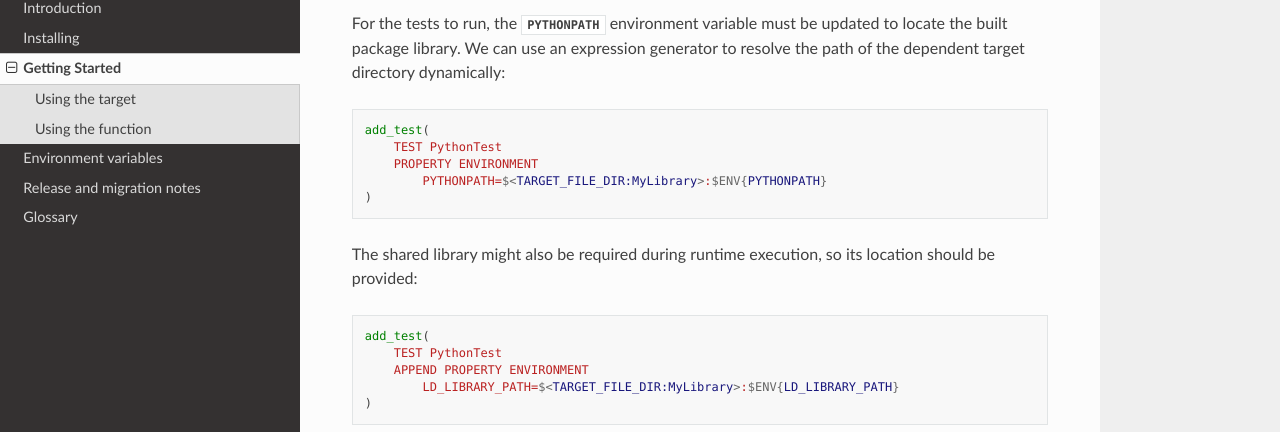
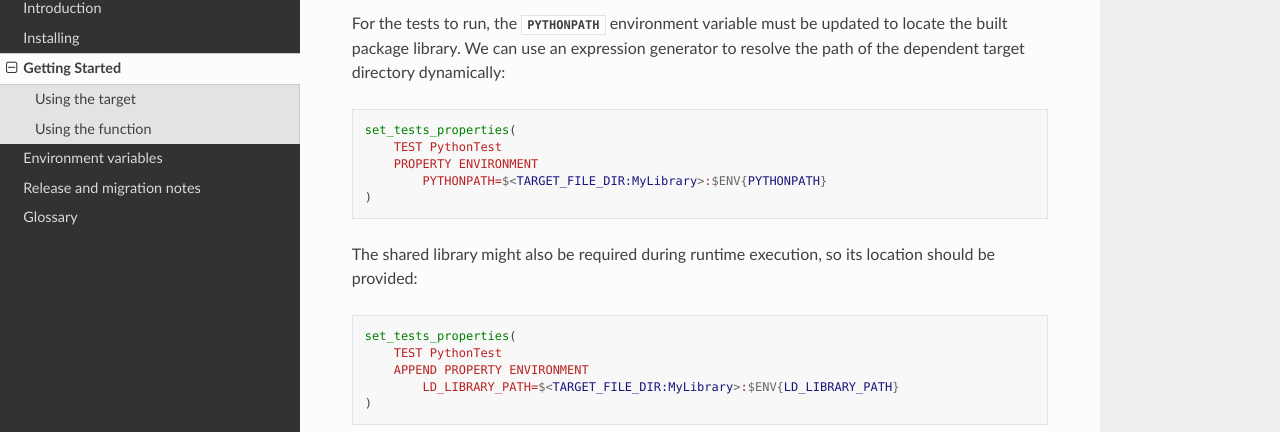
Before and after one commit to python-cmake/pytest-cmake, a Sphinx documentation site: the page built from doc/getting_started.rst, in a window 1280 px wide and 900 px high, scrolled down 701 px. Shown: the part 137-569 px from the top of the window. Built offline with Sphinx 7.4.7 and the Read the Docs theme 2.0.0, drawn with Linux system fonts in a browser that asks for light colours.

```diff
--- a/doc/getting_started.rst
+++ b/doc/getting_started.rst
@@ -50,7 +50,7 @@ to resolve the path of the dependent target directory dynamically:
 
 .. code-block:: cmake
 
-    add_test(
+    set_tests_properties(
         TEST PythonTest
         PROPERTY ENVIRONMENT
             PYTHONPATH=$<TARGET_FILE_DIR:MyLibrary>:$ENV{PYTHONPATH}
@@ -61,7 +61,7 @@ location should be provided:
 
 .. code-block:: cmake
 
-    add_test(
+    set_tests_properties(
         TEST PythonTest
         APPEND PROPERTY ENVIRONMENT
             LD_LIBRARY_PATH=$<TARGET_FILE_DIR:MyLibrary>:$ENV{LD_LIBRARY_PATH}
--- a/doc/release/release_notes.rst
+++ b/doc/release/release_notes.rst
@@ -10,6 +10,10 @@ Release Notes
 
         Updated configuration to include custom backend script in Python
         distribution.
+
+    .. change:: fixed
+
+        Fixed incorrect CMake functions in documentation.
 
 .. release:: 0.2.0
     :date: 2023-01-20
```
